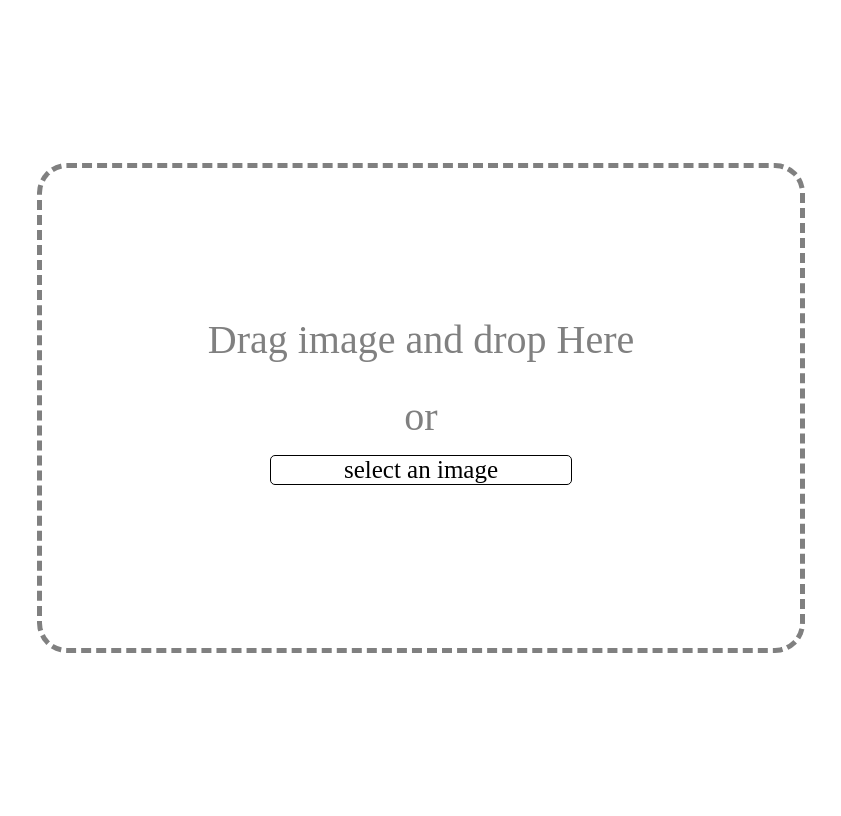
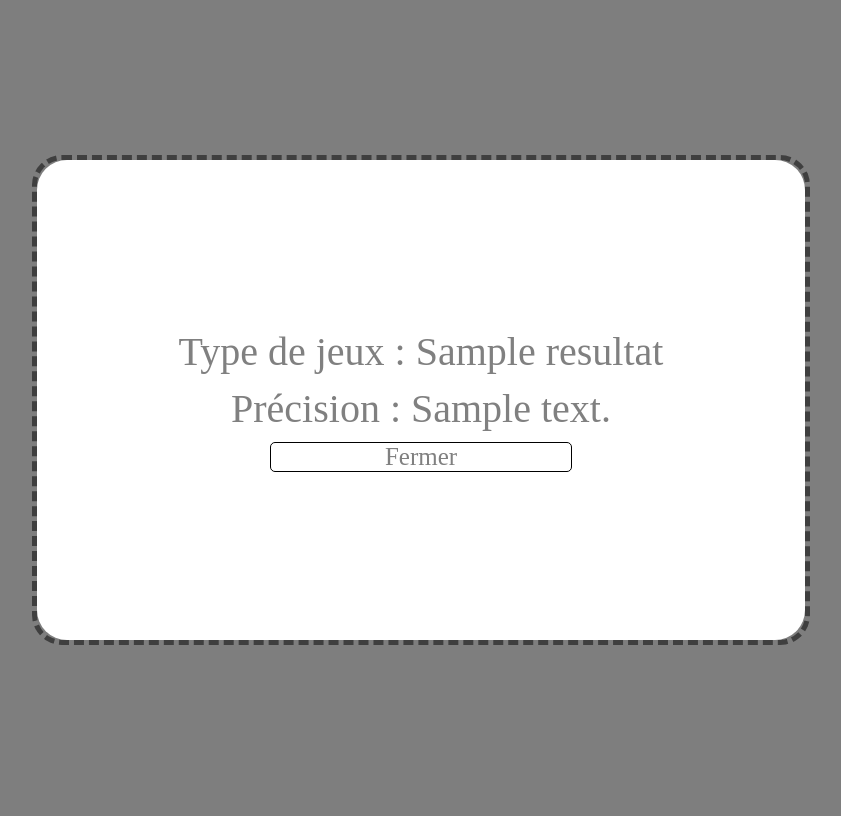
Before and after one commit to GameDetection/GameDetection_front, a Flask app: template templates/index.html in a window 1280 px wide. Shown: the whole page, without its empty margins (219-1060 px from the left). After the commit the page ends 645 px from the top, so only its background shows below. Run offline with Flask 2, Linux system fonts and the light colour scheme; the template is opened without the code that fills it: most values are stand-ins (such as "Sample title", 1, 10 or a date in 2020).

Commit message:
add popin show prediction information and add btn for close

```diff
--- a/app.py
+++ b/app.py
@@ -15,7 +15,7 @@ def callPredict(file_name):
     file_location = os.path.join(app.config['UPLOAD_FOLDER'], file_name)
 
 
-    return {'precision': '100%','resul':'MMO'}
+    return {'precision': '100%','resultat':'MMO'}
 
 
 def checkValidationFile(filename):
--- a/templates/index.html
+++ b/templates/index.html
@@ -7,6 +7,11 @@
     <title>Document</title>
     <script src="https://code.jquery.com/jquery-3.6.0.js" integrity="sha256-H+K7U5CnXl1h5ywQfKtSj8PCmoN9aaq30gDh27Xc0jk=" crossorigin="anonymous"></script>
     <style>
+
+        body{
+            padding: 0;
+            margin: 0;
+        }
         .fake-btn{
             border: 1px black solid;
             border-radius: 5px;
@@ -39,8 +44,34 @@
             align-items: center;
             justify-content: center;
         }
+        .pop-b{
+            filter: brightness(0.5);
+            display: block;
+            position: absolute;
+            width: 100%;
+            height: 100%;
+            background-color: black;
+            opacity: 0.5;
+        }
         .pop{
-            display: block;
+            height: 60%;
+            width: 60%;
+            position: absolute;
+            display: flex;
+            flex-direction: column;
+            align-items: center;
+            justify-content: center;
+
+            /* opacity: 1; */
+            border-radius: 30px;
+            background-color: white;
+        }
+
+        .pop > div{
+            font-size: 40px;
+            color: grey;
+
+            margin: 5px
         }
     </style>
 </head>
@@ -58,12 +89,21 @@
 
                 </label>
                 <input type="file" style="display: none;" id="fileInput" name="def" accept="image/png, image/gif, image/jpeg,'image/jpg'" />
-                {% if res is defined %}
-                    <div class='pop'>
-
+            </div>
+            {% if res is defined %}
+                <div class='pop-b'></div>
+                <div class="pop">
+                    <div>
+                        Type de jeux : {{res.resultat}}
                     </div>
-                {% endif %}
-             </div>
+                    <div>
+                        Précision : {{res.precision}}
+                    </div>
+                    <div>
+                        <div id='close' class='fake-btn'> Fermer </div>
+                    </div>
+                </div>
+            {% endif %}
 
     </form>
 
@@ -91,6 +131,10 @@
             $('#dnd').submit();
         })
 
+        $("#close").on('click',function(){
+            $(".pop").remove()
+            $(".pop-b").remove()
+        })
     </script>
 
 </body>
```
